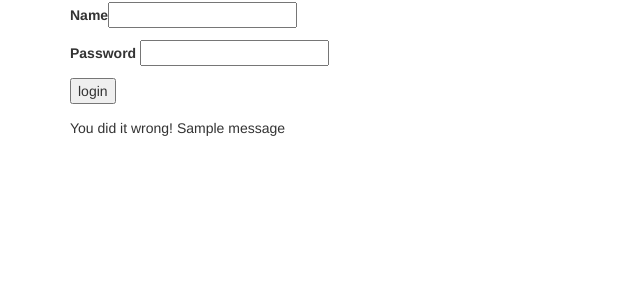
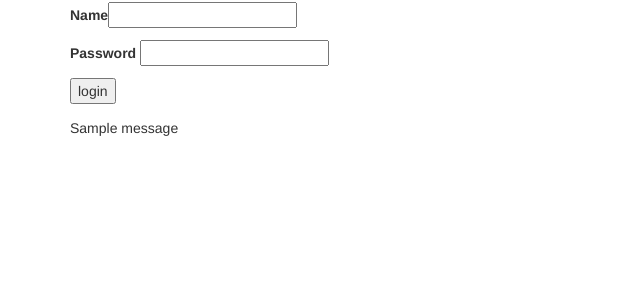
Before and after one commit to dagolinuxoid/flask_intro_app, a Flask app: page /log in a window 1280 px wide. Shown: the part 190-490 px from the top of the page, without its empty margins (0-640 px from the left). Run offline with Flask 2, Linux system fonts and the light colour scheme; one stand-in notice (Sample message) is shown; some libraries are stand-ins or nearby versions.

Commit message:
use_one_flash_for_logout_and_invalid_credentials

```diff
--- a/templates/log.html
+++ b/templates/log.html
@@ -10,8 +10,9 @@
     <button type="submit">login</button>
   </form>
 
-  {% for error in get_flashed_messages() %}
-    <p style="margin-top: 1em">You did it wrong! {{ error }}</p>
+  {% for error_or_logout_status in get_flashed_messages() %}
+  <!-- polymorphism -->
+    <p style="margin-top: 1em">{{ error_or_logout_status }}</p>
   {% endfor %}
 
 {% endblock %}
```
